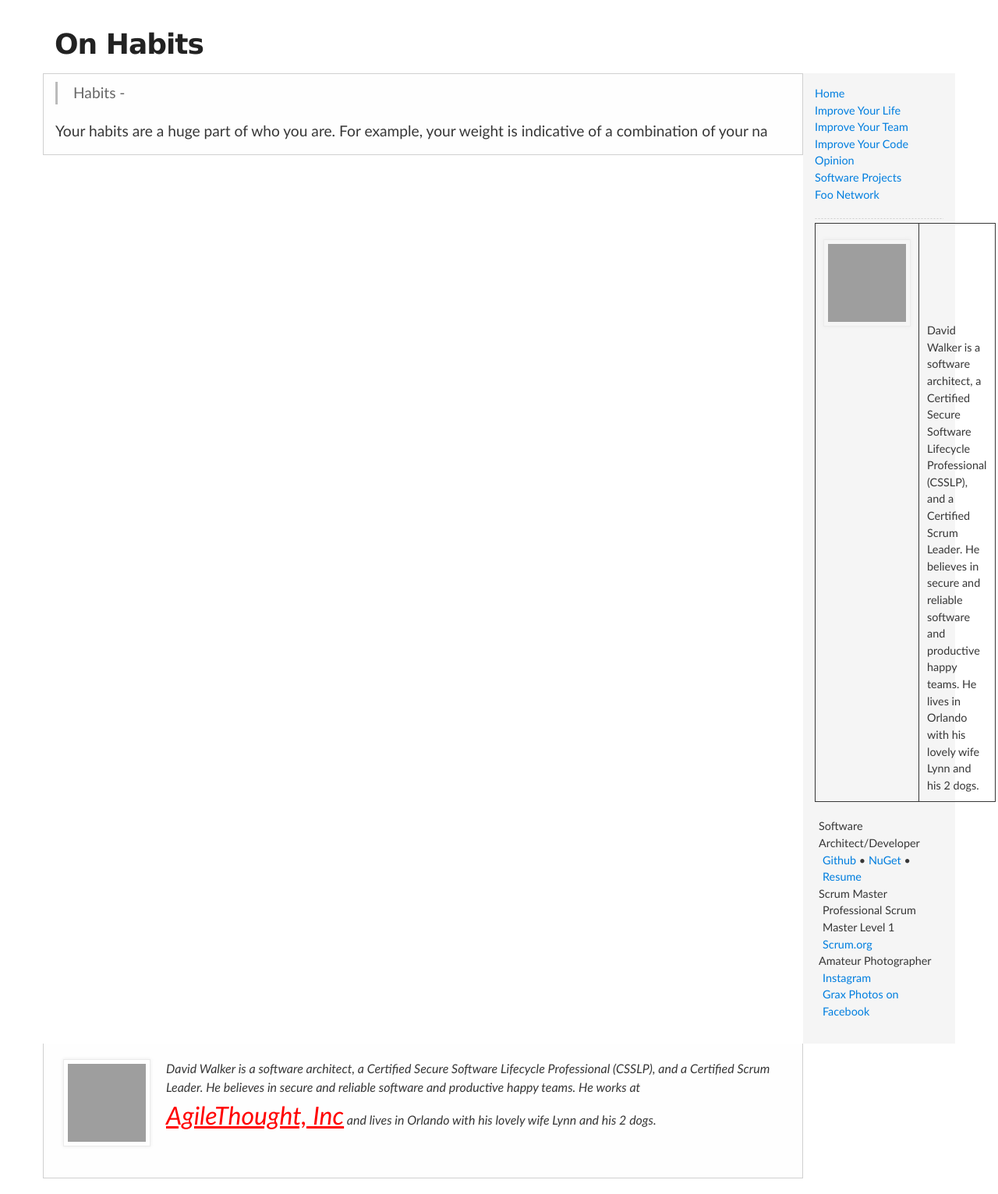
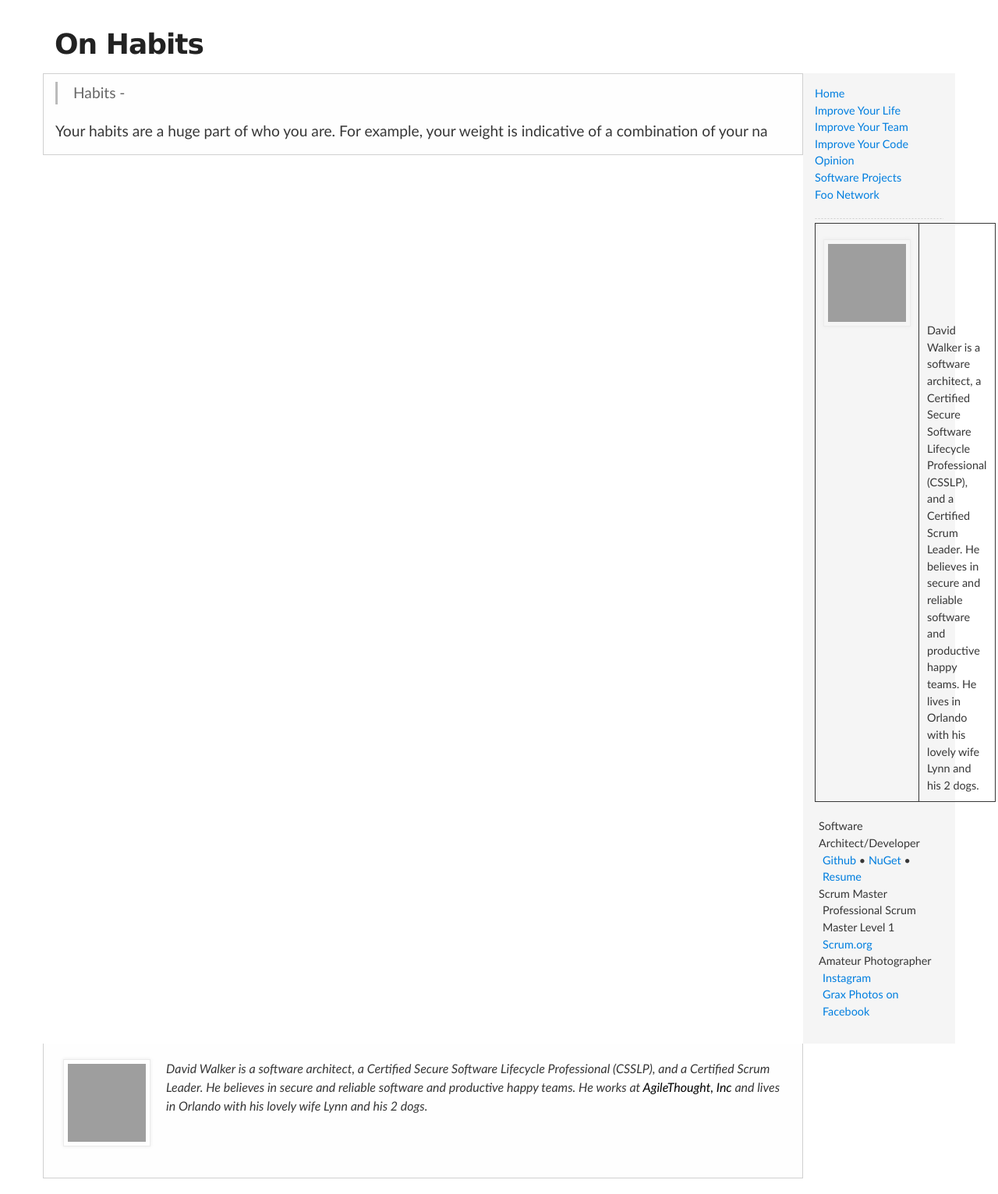
Before and after one commit to Grax32/Grax32.github.io, a Jekyll site: the page built from articles/on-habits.md, in a window 1280 px wide. Shown: the whole page at 78% size. Built offline with Jekyll 4.4.1, drawn with Linux system fonts in a browser that asks for light colours; grey boxes are pictures that could not be loaded.

Commit message:
update footer style

```diff
--- a/stylesheets/stylesheet.css
+++ b/stylesheets/stylesheet.css
@@ -130,10 +130,8 @@ a {
 a:hover, a:focus {text-decoration: underline;}
 
 footer a {
-  color: #F2F2F2;
-  text-decoration: underline;
-  color: red;
-  font-size: 2em;
+  color: black;
+  text-decoration: none;
 }
 
 em {
```
